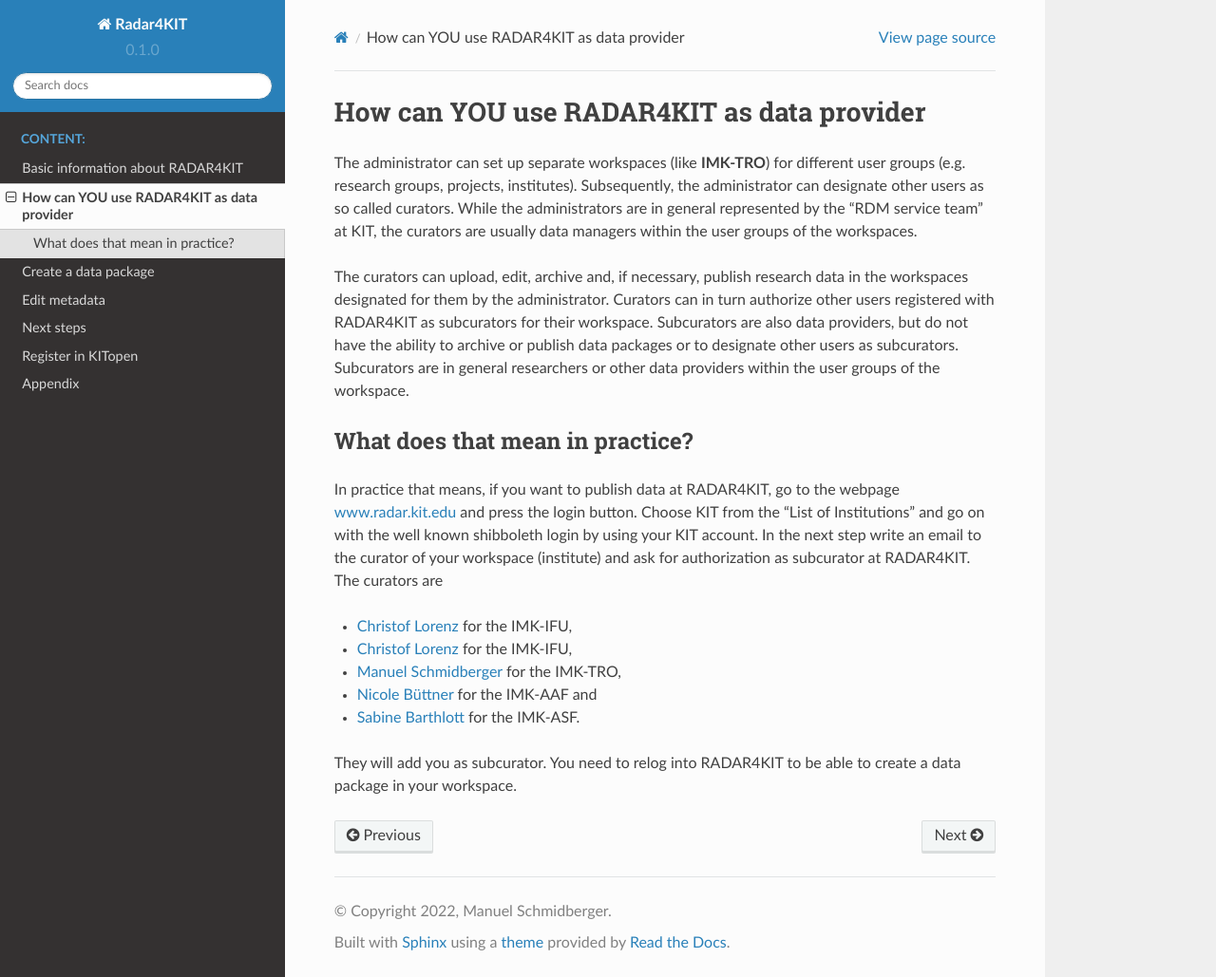
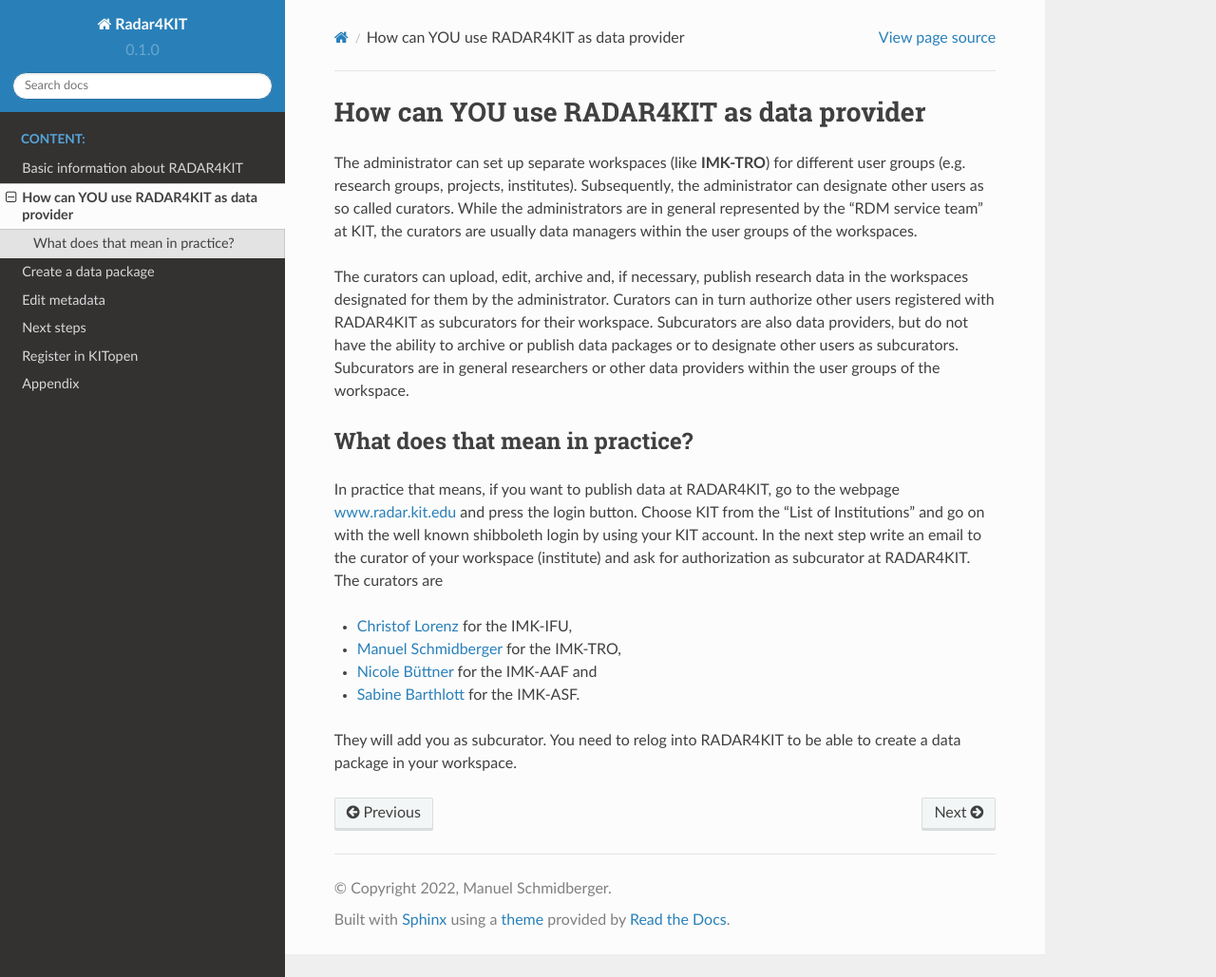
Before and after one commit to sabarth/Radar4KIT, a Sphinx documentation site: the page built from docs/source/Content/usage.rst, in a window 1280 px wide and 1029 px high. Shown: the whole window at 95% size. Built offline with Sphinx 7.4.7 and the Read the Docs theme 2.0.0, drawn with Linux system fonts in a browser that asks for light colours.

Commit message:
hopefully final change to the email issue in rst

```diff
--- a/docs/source/Content/usage.rst
+++ b/docs/source/Content/usage.rst
@@ -10,10 +10,9 @@
 
 In practice that means, if you want to publish data at RADAR4KIT, go to the webpage `www.radar.kit.edu <https://radar.kit.edu>`_ and press the login button. Choose KIT from the "List of Institutions" and go on with the well known shibboleth login by using your KIT account. In the next step write an email to the curator of your workspace (institute) and ask for authorization as subcurator at RADAR4KIT. The curators are
 
-* `Christof Lorenz <christof.lorenz@kit.edu?subject=Authorization%20as%20subcurator%20at%20RADAR4KIT&body=Hello%20Christof>`_ for the IMK-IFU,
-* `Christof Lorenz <christof.lorenz@kit.edu?subject=Authorization%20as%20subcurator%20at%20RADAR4KIT&body=Hello%20Christof,%0a%0dI%20plan%20to%20publish%20or%20archive%20data%20at%20RADAR4KIT%20and%20this%20is%20my%20request%20for%20an%20authorization%20as%20subcurator.%0a%0dI've%20already%20registered%20my%20KIT%20account%20at%20www.radar.kit.edu%20.%0a%0dThank%20you!>`_ for the IMK-IFU,
-* `Manuel Schmidberger <manuel.schmidberger@kit.edu?subject=Authorization%20as%20subcurator%20at%20RADAR4KIT&body=Hello%20Manuel,%0a%0dI%20plan%20to%20publish%20or%20archive%20data%20at%20RADAR4KIT%20and%20this%20is%20my%20request%20for%20an%20authorization%20as%20subcurator.%0a%0dI've%20already%20registered%20my%20KIT%20account%20at%20www.radar.kit.edu%20.%0a%0dThank%20you!>`_ for the IMK-TRO,
-* `Nicole Büttner <nicole.buettner@kit.edu?subject=Authorization%20as%20subcurator%20at%20RADAR4KIT&body=Hello%20Nicole,%0a%0dI%20plan%20to%20publish%20or%20archive%20data%20at%20RADAR4KIT%20and%20this%20is%20my%20request%20for%20an%20authorization%20as%20subcurator.%0a%0dI've%20already%20registered%20my%20KIT%20account%20at%20www.radar.kit.edu%20.%0a%0dThank%20you!>`_ for the IMK-AAF and
-* `Sabine Barthlott <sabine.barthlott@kit.edu?subject=Authorization%20as%20subcurator%20at%20RADAR4KIT&body=Hello%20Sabine,%0a%0dI%20plan%20to%20publish%20or%20archive%20data%20at%20RADAR4KIT%20and%20this%20is%20my%20request%20for%20an%20authorization%20as%20subcurator.%0a%0dI've%20already%20registered%20my%20KIT%20account%20at%20www.radar.kit.edu%20.%0a%0dThank%20you!>`_ for the IMK-ASF.
+* `Christof Lorenz <christof.lorenz@kit.edu?subject=Authorization%20as%20subcurator%20at%20RADAR4KIT&body=Hello%20Christof,%0a%0dI%20plan%20to%20publish%20or%20archive%20data%20at%20RADAR4KIT%20and%20this%20is%20my%20request%20for%20an%20authorization%20as%20subcurator.%0a%0dI've%20already%20registered%20my%20KIT%20account%20at%20RADAR4KIT%20.%0a%0dThank%20you!>`_ for the IMK-IFU,
+* `Manuel Schmidberger <manuel.schmidberger@kit.edu?subject=Authorization%20as%20subcurator%20at%20RADAR4KIT&body=Hello%20Manuel,%0a%0dI%20plan%20to%20publish%20or%20archive%20data%20at%20RADAR4KIT%20and%20this%20is%20my%20request%20for%20an%20authorization%20as%20subcurator.%0a%0dI've%20already%20registered%20my%20KIT%20account%20at%20RADAR4KIT%20.%0a%0dThank%20you!>`_ for the IMK-TRO,
+* `Nicole Büttner <nicole.buettner@kit.edu?subject=Authorization%20as%20subcurator%20at%20RADAR4KIT&body=Hello%20Nicole,%0a%0dI%20plan%20to%20publish%20or%20archive%20data%20at%20RADAR4KIT%20and%20this%20is%20my%20request%20for%20an%20authorization%20as%20subcurator.%0a%0dI've%20already%20registered%20my%20KIT%20account%20at%20RADAR4KIT%20.%0a%0dThank%20you!>`_ for the IMK-AAF and
+* `Sabine Barthlott <sabine.barthlott@kit.edu?subject=Authorization%20as%20subcurator%20at%20RADAR4KIT&body=Hello%20Sabine,%0a%0dI%20plan%20to%20publish%20or%20archive%20data%20at%20RADAR4KIT%20and%20this%20is%20my%20request%20for%20an%20authorization%20as%20subcurator.%0a%0dI've%20already%20registered%20my%20KIT%20account%20at%20RADAR4KIT%20.%0a%0dThank%20you!>`_ for the IMK-ASF.
 
 They will add you as subcurator. You need to relog into RADAR4KIT to be able to create a data package in your workspace.
```
